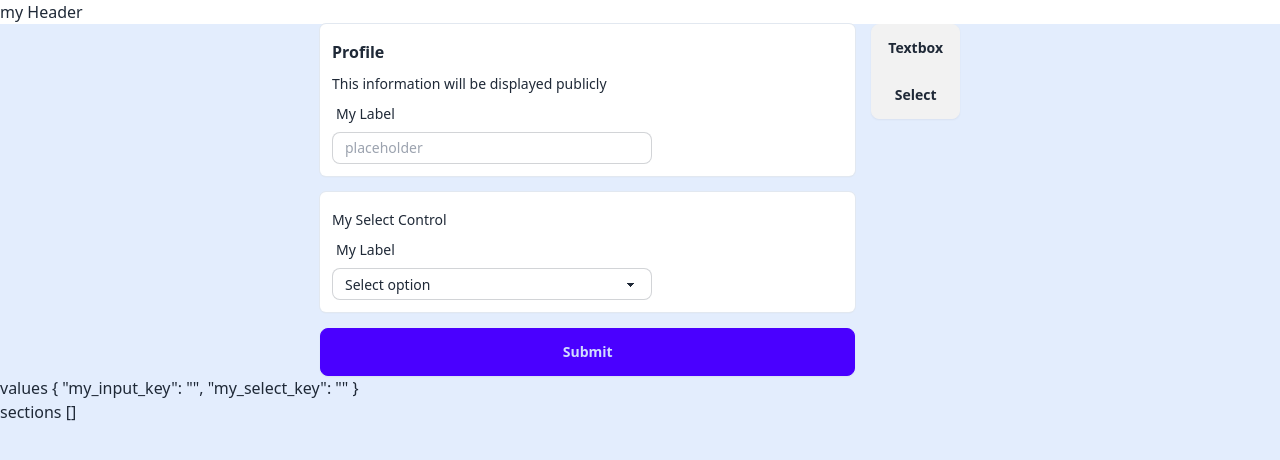
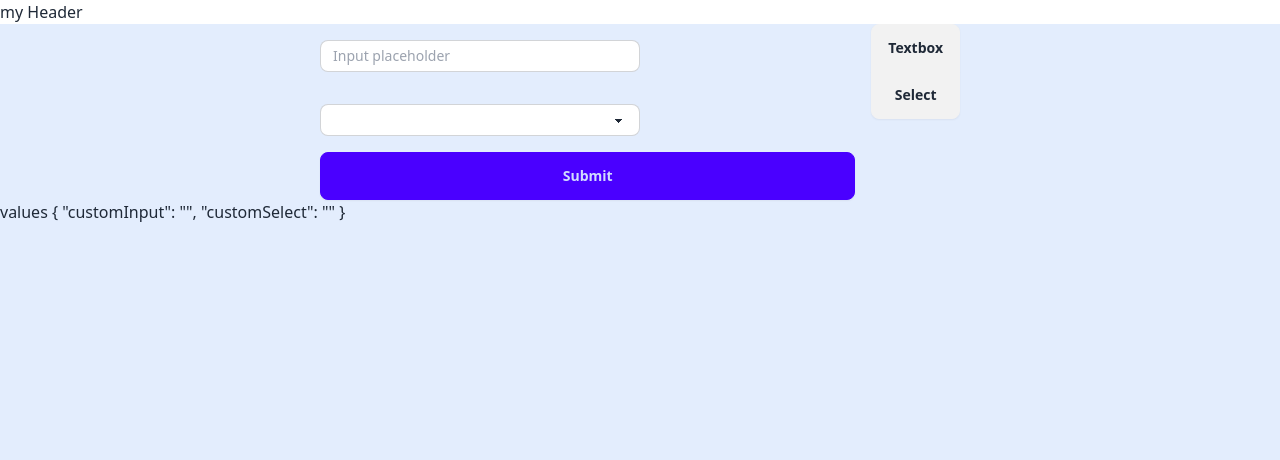
Before and after one commit to dgschel/EasySurvey, an Angular app: page /home in a window 1280 px wide. Shown: the top 460 px of the page. Built offline with nearby package versions, Linux system fonts and the light colour scheme.

Commit message:
removed code and add the ability to create dynamic compoennts

```diff
--- a/src/app/home/home.component.html
+++ b/src/app/home/home.component.html
@@ -1,15 +1,17 @@
 <div class="grid grid-flow-col gap-4 max-w-screen-sm mx-auto" style="grid-template-columns: 1fr;">
   <!-- TODO: Move to new component -->
   <form class="grid gap-4" [formGroup]="form" (ngSubmit)="submit()">
+    <ng-template #input>
       <app-basic-card>
-      <h2 class="text-base font-semibold leading-8">Profile</h2>
+        <h2 [contentEditable]="true" class="text-base font-semibold leading-8">Profile</h2>
         <p class="mt-1 text-sm leading-6">This information will be displayed publicly</p>
         <app-form-control-input controlKeyName="my_input_key" [validatorsFn]="fieldValidatorsFn">
           <span slot="label" class="label-text">My Label</span>
         </app-form-control-input>
       </app-basic-card>
+    </ng-template>
 
-
+    <ng-template #select>
       <app-basic-card>
         <p class="mt-1 text-sm leading-6">My Select Control</p>
         <app-form-control-select controlKeyName="my_select_key" [validatorsFn]="validatorRequiredFn">
@@ -20,42 +22,28 @@
           }
         </app-form-control-select>
       </app-basic-card>
+    </ng-template>
 
+    <!--
+    <ng-container [ngComponentOutlet]="c"
+      [ngComponentOutletInputs]="{controlKeyName: 'test', validatorsFn: fieldValidatorsFn}" /> -->
+    <!--
+    <ng-container *ngFor="let component of components">
+      <ng-container [ngComponentOutlet]="component.component" [ngComponentOutletInputs]="component.inputs">
+      </ng-container>
+    </ng-container> -->
 
-    <!-- <ng-container *ngFor="let section of sections; let i = index"
-      [ngTemplateOutlet]="section === 'customInput' ? customInput : customSelect"
-      [ngTemplateOutletContext]="{ index: i }"></ng-container> -->
+    <ng-container *ngFor="let element of components">
+      <ng-container [ngComponentOutlet]="element.component" [ngComponentOutletInputs]="element.inputs">
+      </ng-container>
+    </ng-container>
 
-
-    <!-- <ng-template #customSelect let-index="index">
-      <app-basic-card>
-        <p class="mt-1 text-sm leading-6">My Select Control</p>
-        <app-form-control-select [formControlKey]="'my_select'  + index" [validatorsFn]="validatorRequiredFn">
-          <span slot="label" class="label-text">My Label</span>
-          <option value selected disabled>Select option</option>
-          @for (option of options; track $index) {
-          <option [value]="option.value">{{ option.label }}</option>
-          }
-        </app-form-control-select>
-      </app-basic-card>
-    </ng-template> -->
-
-    <!-- <ng-template #customInput let-index="index">
-      <app-basic-card>
-        <h2 class="text-base font-semibold leading-8">Profile</h2>
-        <p class="mt-1 text-sm leading-6">This information will be displayed publicly</p>
-        <app-form-control-input [inputControlName]="'first' + index" [inputValidatorsFn]="fieldValidatorsFn">
-          <span slot="label" class="label-text">My Label</span>
-        </app-form-control-input>
-      </app-basic-card>
-    </ng-template> -->
     <button type="submit" class="btn btn-primary">Submit</button>
   </form>
   <div class="join join-vertical">
-    <button class="btn join-item" (click)="add('customInput')">Textbox</button>
-    <button class="btn join-item" (click)="add('customSelect')">Select</button>
+    <button class="btn join-item" (click)="add('input')">Textbox</button>
+    <button class="btn join-item" (click)="add('select')">Select</button>
   </div>
 </div>
 
 <div>values {{ form.value | json }}</div>
-<div>sections {{ sections | json }}</div>
--- a/src/app/home/home.component.ts
+++ b/src/app/home/home.component.ts
@@ -1,4 +1,4 @@
-import { ChangeDetectorRef, Component } from '@angular/core';
+import { AfterViewInit, ChangeDetectorRef, Component, InputSignal, TemplateRef, Type, ViewChild, ViewContainerRef, input, signal } from '@angular/core';
 import { CommonModule, JsonPipe, NgForOf, NgTemplateOutlet } from '@angular/common';
 import { FormGroup, ReactiveFormsModule, ValidatorFn } from '@angular/forms';
 
@@ -6,6 +6,7 @@ import { customRequiredValidator, customMinLengthValidator } from '../shared/for
 import { BasicCardComponent } from '../shared/ui/basic-card/basic-card.component';
 import { FormControlInputComponent } from '../shared/feature/form-control-input/form-control-input.component';
 import { FormControlSelectComponent } from '../shared/feature/form-control-select/form-control-select.component';
+import { ComponentType, FormSurveyComponent, mappedComponents } from '../util/type/survey-type';
 
 @Component({
   selector: 'app-home',
@@ -19,12 +20,29 @@ export class HomeComponent {
   fieldValidatorsFn: ValidatorFn[] = [customRequiredValidator(), customMinLengthValidator(3)];
   validatorRequiredFn: ValidatorFn[] = [customRequiredValidator()];
 
-  sections: FormSurveyElement[] = [];
+  components: ComponentType<FormControlInputComponent | FormControlSelectComponent>[] = [
+    {
+      component: FormControlInputComponent,
+      inputs: {
+        controlKeyName: 'customInput',
+        inputPlaceholder: 'Input placeholder',
+        validatorsFn: this.fieldValidatorsFn
+      }
+    },
+    {
+      component: FormControlSelectComponent,
+      inputs: {
+        controlKeyName: 'customSelect',
+        validatorsFn: this.validatorRequiredFn
+      }
+    }
+  ];
+
+  @ViewChild('container', { read: ViewContainerRef }) container!: ViewContainerRef;
+  @ViewChild('component') template!: TemplateRef<any>;
   options = [{ value: '1', label: 'Option 1' }, { value: '2', label: 'Option 2' }]
 
-  constructor(
-    private cdr: ChangeDetectorRef,
-  ) { }
+  constructor(private cdr: ChangeDetectorRef) { }
 
   ngAfterContentChecked(): void {
     this.cdr.detectChanges();
@@ -34,16 +52,18 @@ export class HomeComponent {
     console.log(this.form);
   }
 
-  getValue(): number {
-    const array: string[] = ['customInput', 'customSelect'];
-    const randomIndex: number = Math.floor(Math.random() * array.length);
-    return randomIndex + 1;
+  add(component: FormSurveyComponent) {
+    const componentToCreate = mappedComponents[component];
+
+    console.log({
+      component,
+      componentToCreate
+    })
+    this.components.push({
+      component: componentToCreate,
+      inputs: {
+        controlKeyName: Date.now().toString(),
+      }
+    })
   }
-
-  add(sectionType: FormSurveyElement) {
-    this.sections.push(sectionType);
-  }
-
 }
-
-type FormSurveyElement = 'customInput' | 'customSelect';
```
Lines whose indentation alone changed are shown as unchanged.
